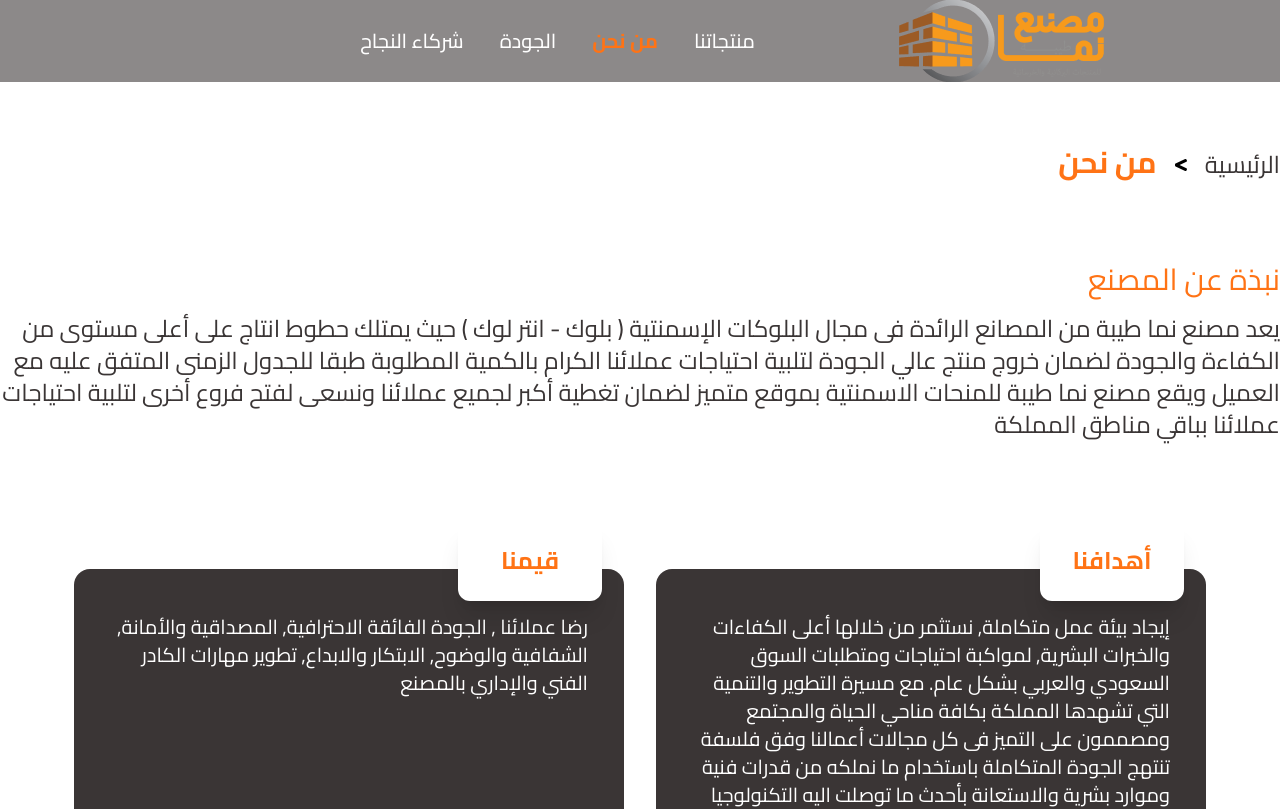
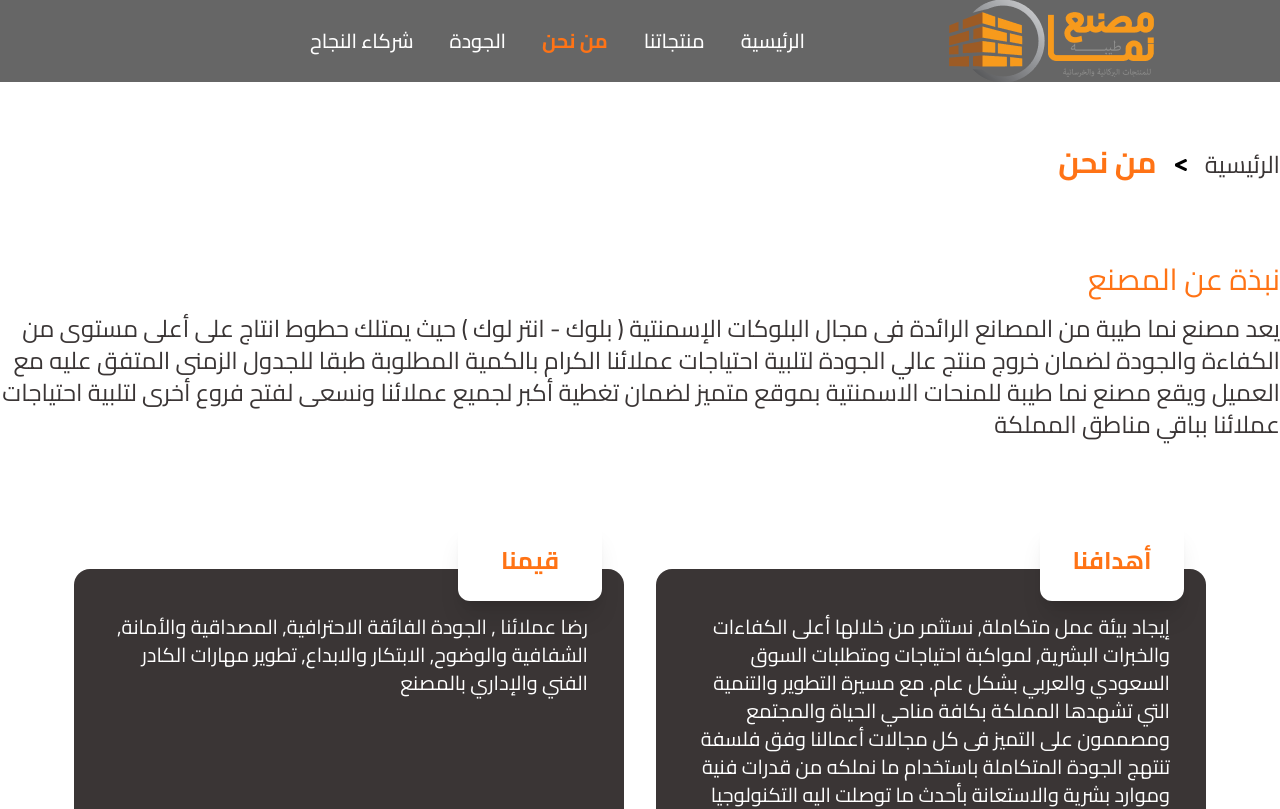
Before and after one commit to abdallamfathy/nama-project, a React (Vite) app: page /about in a window 1280 px wide. Shown: the top 809 px of the page. Built offline with nearby package versions, Linux system fonts and the light colour scheme.

Commit message:
change navbar bg color

```diff
--- a/src/components/Navbar.jsx
+++ b/src/components/Navbar.jsx
@@ -21,7 +21,7 @@ const Navbar = ({ textColor, socialDisplay }) => {
     { name: "الجودة", href: "/quality", current: false },
     { name: "من نحن", href: "/about", current: false },
     { name: "منتجاتنا", href: "/products", current: false },
-    // { name: "الرئيسية", href: "/", current: true },
+    { name: "الرئيسية", href: "/", current: true },
   ];
   const [searchTerm, setSearchTerm] = useState("");
   const [search, setSearch] = useState(false);
@@ -41,7 +41,7 @@ const Navbar = ({ textColor, socialDisplay }) => {
 
   return (
     <div className="mt-16 z-50">
-      <div className="fixed bg-[#5C5757]  w-full -mt-16 bg-opacity-70  z-50 ">
+      <div className="fixed    bg-black  w-full -mt-16  z-50 bg-opacity-60 ">
           <nav
             className={` text-white px-6 flex justify-center items-center gap-6 `}
           >
```
